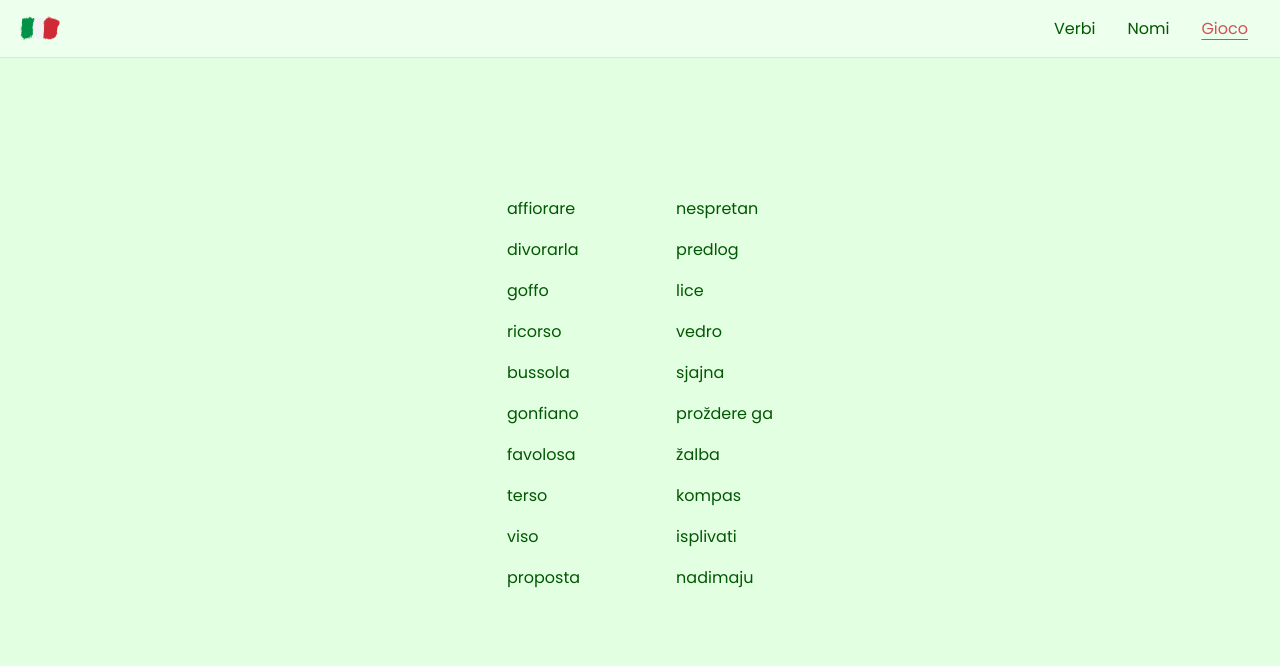
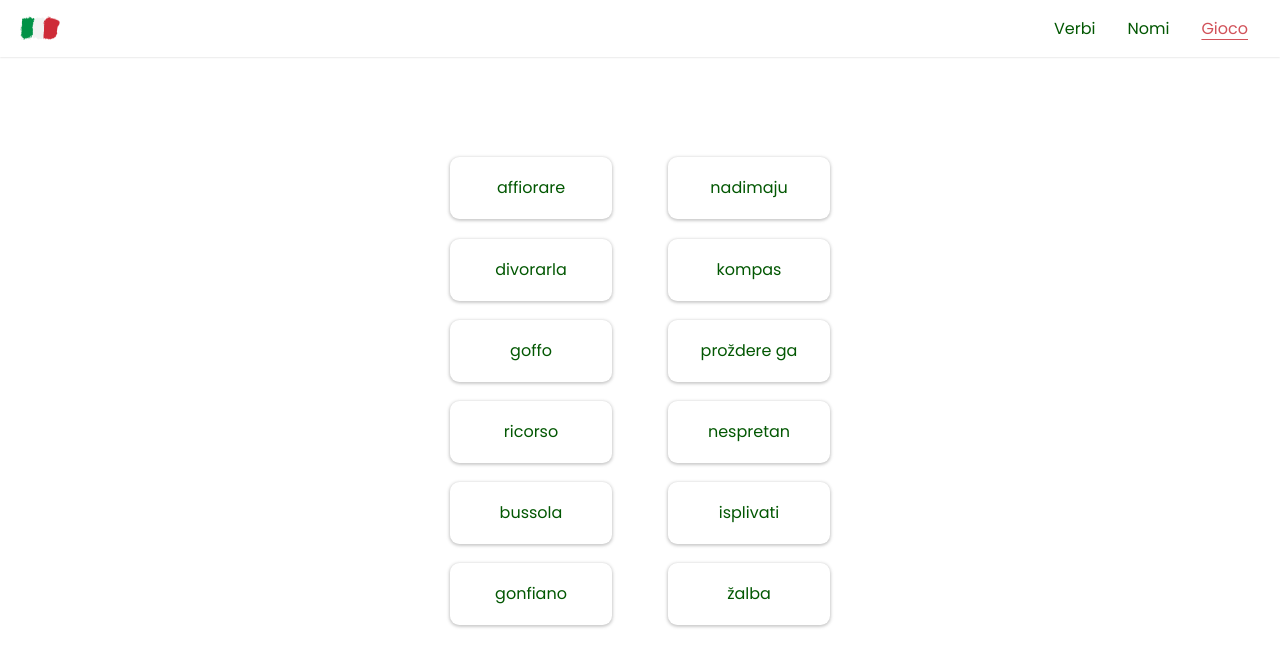
Before and after one commit to zitj/Mitaliano, a website with bundled scripts: page index.html in a window 1280 px wide. Both pictures are taken after a click on the element "Gioco". Built offline with nearby package versions, Linux system fonts and the light colour scheme.

Commit message:
Added style for game word cards, changed background color

```diff
--- a/js/utilities/content.js
+++ b/js/utilities/content.js
@@ -62,6 +62,7 @@ const returnContent = (modifiers) => {
 		content = returnContentForEachElement(modifiers);
 	}
 	if (modifiers.sectionModifier.type === TEXT.GAME) {
+		modifiers.sectionModifier.arrayShuffled = false;
 		content = `<div class="list-left">${returnContentForEachElement(modifiers)}</div>`;
 		shuffleArray(modifiers.sectionModifier.randomElements);
 		modifiers.sectionModifier.arrayShuffled = true;
--- a/js/utilities/renderer.js
+++ b/js/utilities/renderer.js
@@ -131,7 +131,7 @@ const randomise = (modifiers) => {
 		modifiers.sectionModifier.type === TEXT.VERBS ? Object.keys(verbs).length : Object.keys(words).length;
 	if (modifiers.sectionModifier.type === TEXT.WORDS) modifiers.sectionModifier.wantedNumberToShow = 1;
 	if (modifiers.sectionModifier.type === TEXT.VERBS) modifiers.sectionModifier.wantedNumberToShow = +verbsInput.value;
-	if (modifiers.sectionModifier.type === TEXT.GAME) modifiers.sectionModifier.wantedNumberToShow = 10;
+	if (modifiers.sectionModifier.type === TEXT.GAME) modifiers.sectionModifier.wantedNumberToShow = 6;
 
 	showRandomisedElements(modifiers);
 };
--- a/js/utilities/section-switcher.js
+++ b/js/utilities/section-switcher.js
@@ -6,7 +6,6 @@ import { setDefaultFilter } from './filters.js';
 
 const randomiseListOfWords = (modifiers) => {
 	modifiers.filterModifier.passedWords = {}; // set logic where it remembers the passed words of words section
-	console.log('You will randomise list of words to match in this section!');
 	randomise(modifiers);
 };
 
@@ -35,7 +34,6 @@ const showSection = (type, sections) => {
 
 const switchToSection = (type, modifiers) => {
 	modifiers.sectionModifier.type = type;
-	// modifiers.sectionModifier.list = type === TEXT.WORDS || type === TEXT.GAME ? listOfWords : listOfVerbs;
 	if (type === TEXT.WORDS) modifiers.sectionModifier.list = listOfWords;
 	if (type === TEXT.VERBS) modifiers.sectionModifier.list = listOfWords;
 	if (type === TEXT.GAME) modifiers.sectionModifier.list = listOfGameWords;
--- a/style/main.scss
+++ b/style/main.scss
@@ -29,7 +29,7 @@ body {
 #filter-menu {
 	display: none;
 	position: absolute;
-	background: rgb(235 253 234);
+	background: $background-green;
 	z-index: 1000;
 	width: 70%;
 	height: 100%;
@@ -221,7 +221,7 @@ header {
 				margin: 0;
 			}
 			.card {
-				background: rgba(255, 255, 255, 0.351);
+				background: $card-background;
 				padding: 2.5em 3em;
 				width: 100%;
 				width: 250px;
@@ -295,8 +295,19 @@ header {
 		#list-of-game-words {
 			display: flex;
 			justify-content: space-between;
+			.game-word {
+				background: $card-background;
+				padding: 1em;
+				border-radius: 0.6em;
+				box-shadow: 0px 1px 3px 1px rgba(110, 110, 110, 0.348);
+				text-align: center;
+				height: 30px;
+				width: 130px;
+				line-height: 30px;
+				margin-bottom: 1.2em;
+			}
 			.list-left {
-				margin-right: 6em;
+				margin-right: 3.5em;
 			}
 		}
 	}
--- a/style/utilities/_variables.scss
+++ b/style/utilities/_variables.scss
@@ -1,4 +1,5 @@
 $dark-green: #025702;
-$background-green: rgb(226, 255, 226);
+$background-green: rgb(255, 255, 255);
 $background-red: rgb(255, 226, 226);
 $dark-red: #d1525a;
+$card-background: rgba(255, 255, 255, 0.351);
```
Also changed, not shown: style/main.css, 1 other file.
